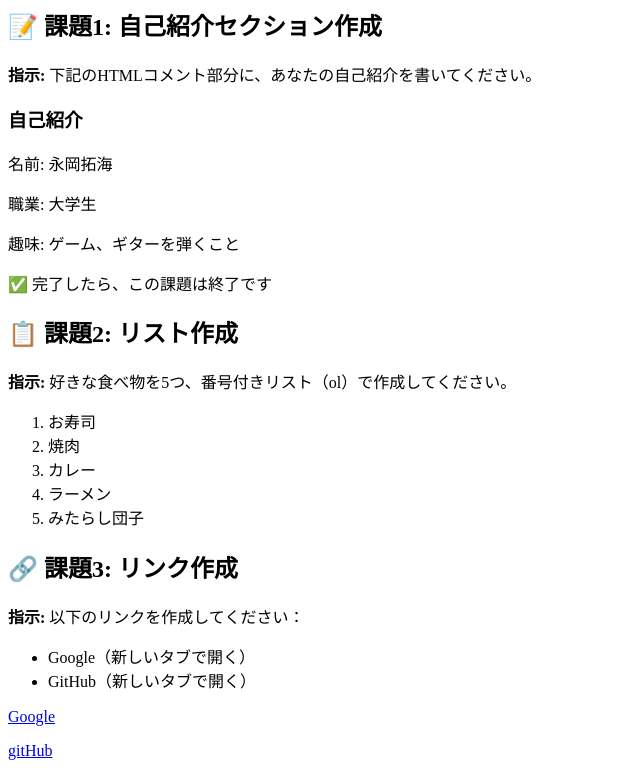
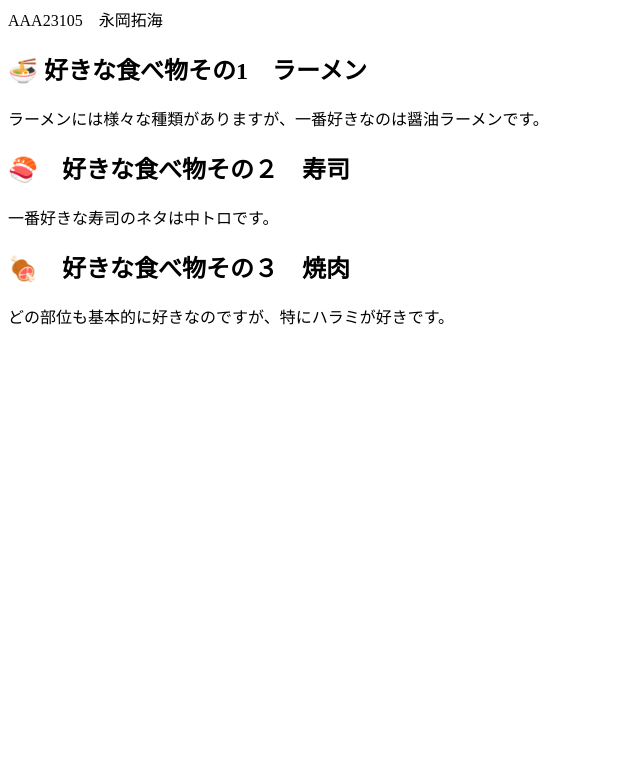
Before and after one commit to omu-aaa23105/omu-aaa23105.github.io, a plain HTML site: page index.html in a window 1280 px wide. Shown: the part 412-1188 px from the top of the page, without its empty margins (0-640 px from the left). After the commit the page ends 800 px from the top, so only its background shows below. Drawn offline with Linux system fonts and the light colour scheme.

Commit message:
Update index.html

```diff
--- a/index.html
+++ b/index.html
@@ -3,44 +3,23 @@
 <head>
     <meta charset="UTF-8">
     <meta name="viewport" content="width=device-width, initial-scale=1.0">
-    <title>Phase 0-1: HTML基礎確認</title>
+    <title>Webシステム構築基礎 第２回課題</title>
 </head>
 <body>
     <img src="food_ramen_woman.png" width="300" alt="トップ画像">
-    <h1>🌐 Phase 0-1: HTML基礎確認</h1>
+    <h1>Webシステム構築基礎 第２回課題</h1>
+    <p>AAA23105　永岡拓海</p>
     <div>
-        <h2>📝 課題1: 自己紹介セクション作成</h2>
-        <p><strong>指示:</strong> 下記のHTMLコメント部分に、あなたの自己紹介を書いてください。</p>
-
-        <h3>自己紹介</h3>
-        <p>名前: 永岡拓海</p>
-        <p>職業: 大学生</p>
-        <p>趣味: ゲーム、ギターを弾くこと</p>
-
-        <p>✅ 完了したら、この課題は終了です</p>
+        <h2>🍜 好きな食べ物その1　ラーメン</h2>
+        <p>ラーメンには様々な種類がありますが、一番好きなのは醤油ラーメンです。</p>
     </div>
     <div>
-        <h2>📋 課題2: リスト作成</h2>
-        <p><strong>指示:</strong> 好きな食べ物を5つ、番号付きリスト（ol）で作成してください。</p>
-        <!-- ここに好きな食べ物のリストを作成してください -->
-        <ol>
-            <li>お寿司</li>
-            <li>焼肉</li>
-            <li>カレー</li>
-            <li>ラーメン</li>
-            <li>みたらし団子</li>
-        </ol>
+        <h2>🍣　好きな食べ物その２　寿司</h2>
+        <p>一番好きな寿司のネタは中トロです。</p>
     </div>
     <div>
-        <h2>🔗 課題3: リンク作成</h2>
-        <p><strong>指示:</strong> 以下のリンクを作成してください：</p>
-        <ul>
-            <li>Google（新しいタブで開く）</li>
-            <li>GitHub（新しいタブで開く）</li>
-        </ul>
-      <!-- ここにリンクを作成してください -->
-        <p><a href="https://www.google.com/" target="_blank">Google</a></p>
-        <p><a href="https://github.com/" target="_blank">gitHub</a></p>
+        <h2>🍖　好きな食べ物その３　焼肉</h2>
+        <p>どの部位も基本的に好きなのですが、特にハラミが好きです。</p>
     </div>
 </body>
 </html>
```
